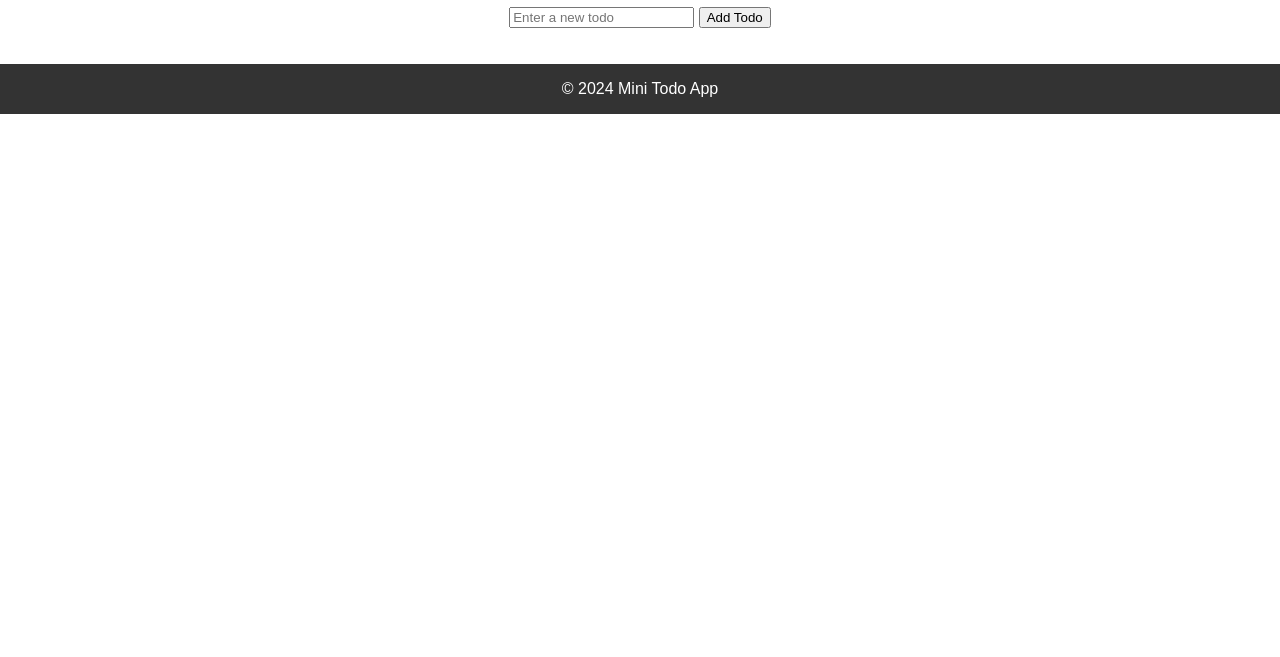
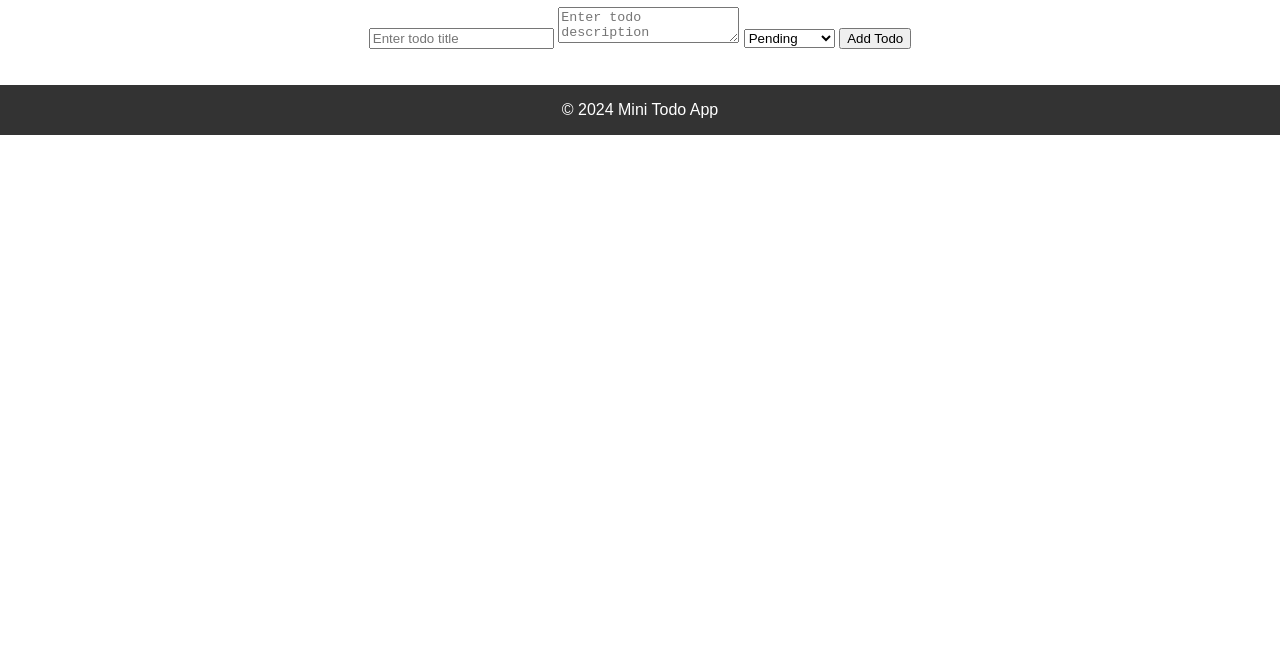
Before and after one commit to Skiee9/todoapp, a plain HTML site: page todos.html in a window 1280 px wide. Shown: the part 143-800 px from the top of the page. Drawn offline with Linux system fonts and the light colour scheme.

Commit message:
todo html update

```diff
--- a/todos.html
+++ b/todos.html
@@ -16,9 +16,23 @@
     <main>
         <h1>Your Todos</h1>
         <form id="todo-form">
-            <input type="text" id="todo" placeholder="Enter a new todo" required />
+            <!-- Title input -->
+            <input type="text" id="title" placeholder="Enter todo title" required />
+
+            <!-- Description input -->
+            <textarea id="description" placeholder="Enter todo description" required></textarea>
+
+            <!-- Status input (dropdown) -->
+            <select id="status" required>
+                <option value="pending">Pending</option>
+                <option value="in-progress">In Progress</option>
+                <option value="completed">Completed</option>
+            </select>
+
+            <!-- Submit button -->
             <button type="submit">Add Todo</button>
         </form>
+
         <ul id="todo-list"></ul>
     </main>
     <footer>© 2024 Mini Todo App</footer>
```
